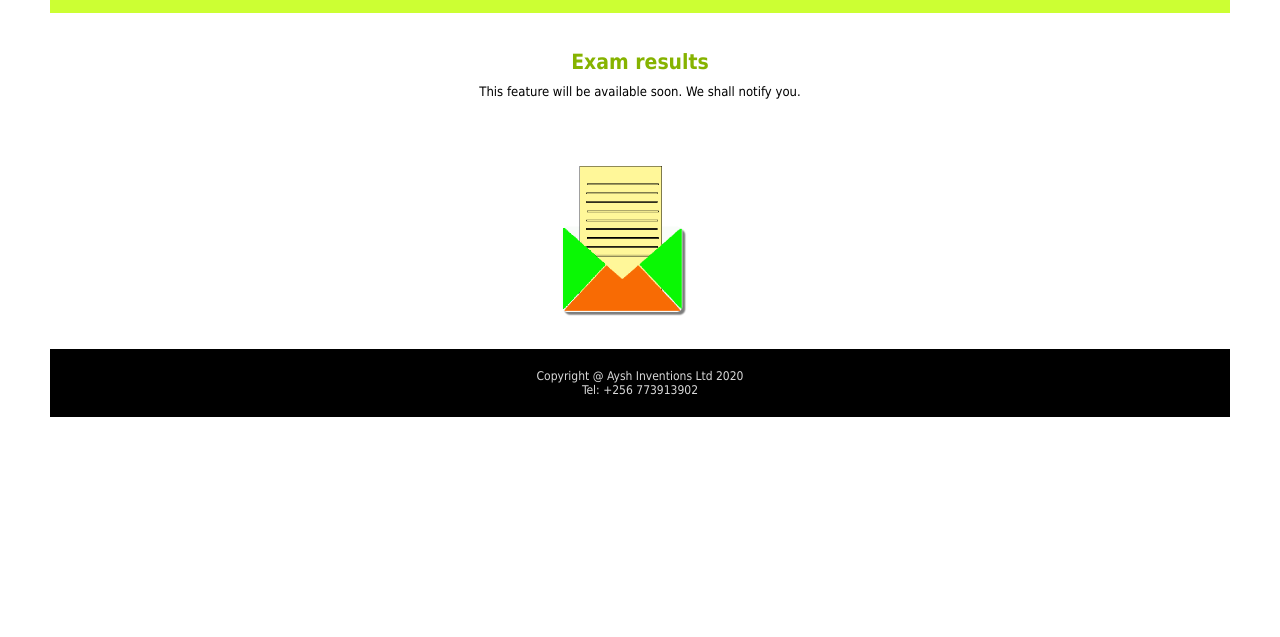
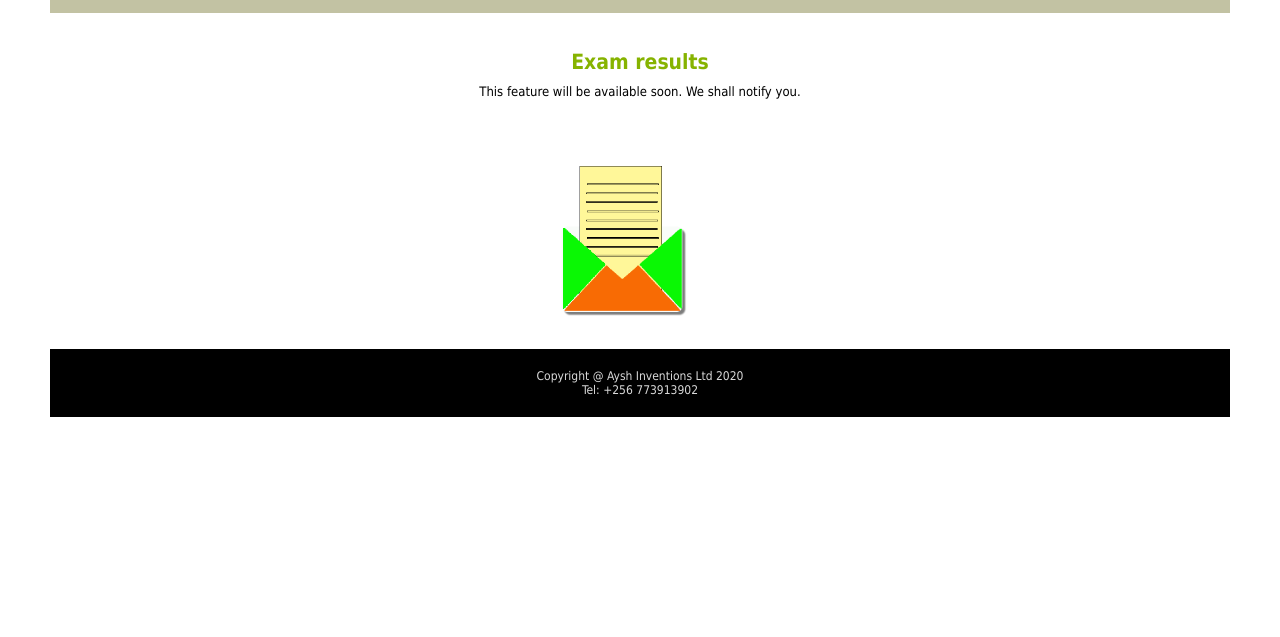
Before and after one commit to aysh-ug/NewsletterPro, a plain HTML site: page reports.html in a window 1280 px wide. Shown: the part 163-800 px from the top of the page. Drawn offline with Linux system fonts and the light colour scheme.

Commit message:
Update reports.html

```diff
--- a/reports.html
+++ b/reports.html
@@ -30,7 +30,7 @@
 <h1 style="color: #cc3300; font-size: 24px; font-family: Trebuchet MS, Arial;margin: 0px 0px 0px 20px;"> Aysh NewsletterPro</h1>
 <!-- Beginning of compulsory code below -->
 
-<div class="main" style="text-align: center;background-color: #ccff33;">
+<div class="main" style="text-align: center;background-color: #c2c2a3;">
 
 
 <div class="dropdown">
```
